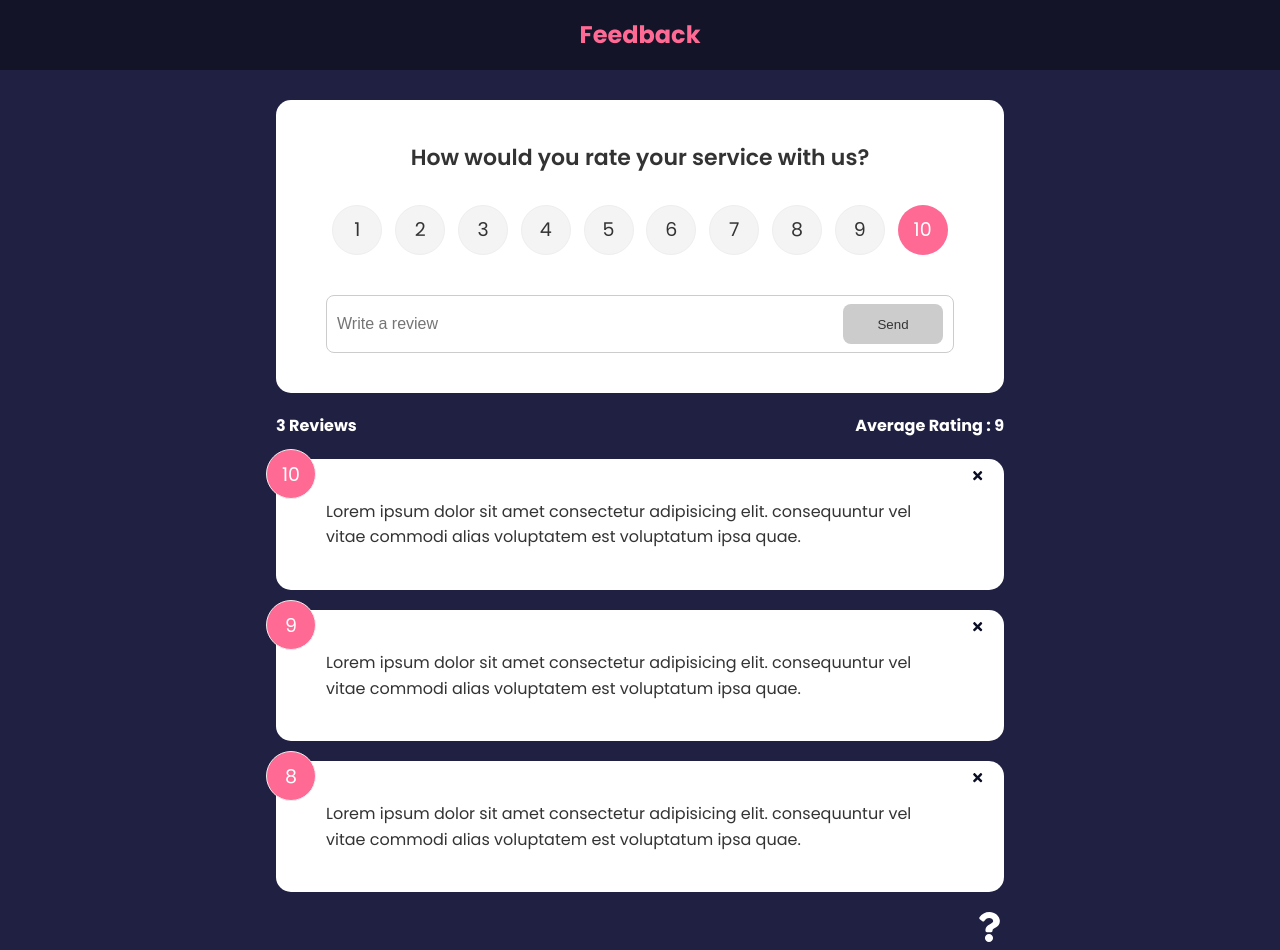
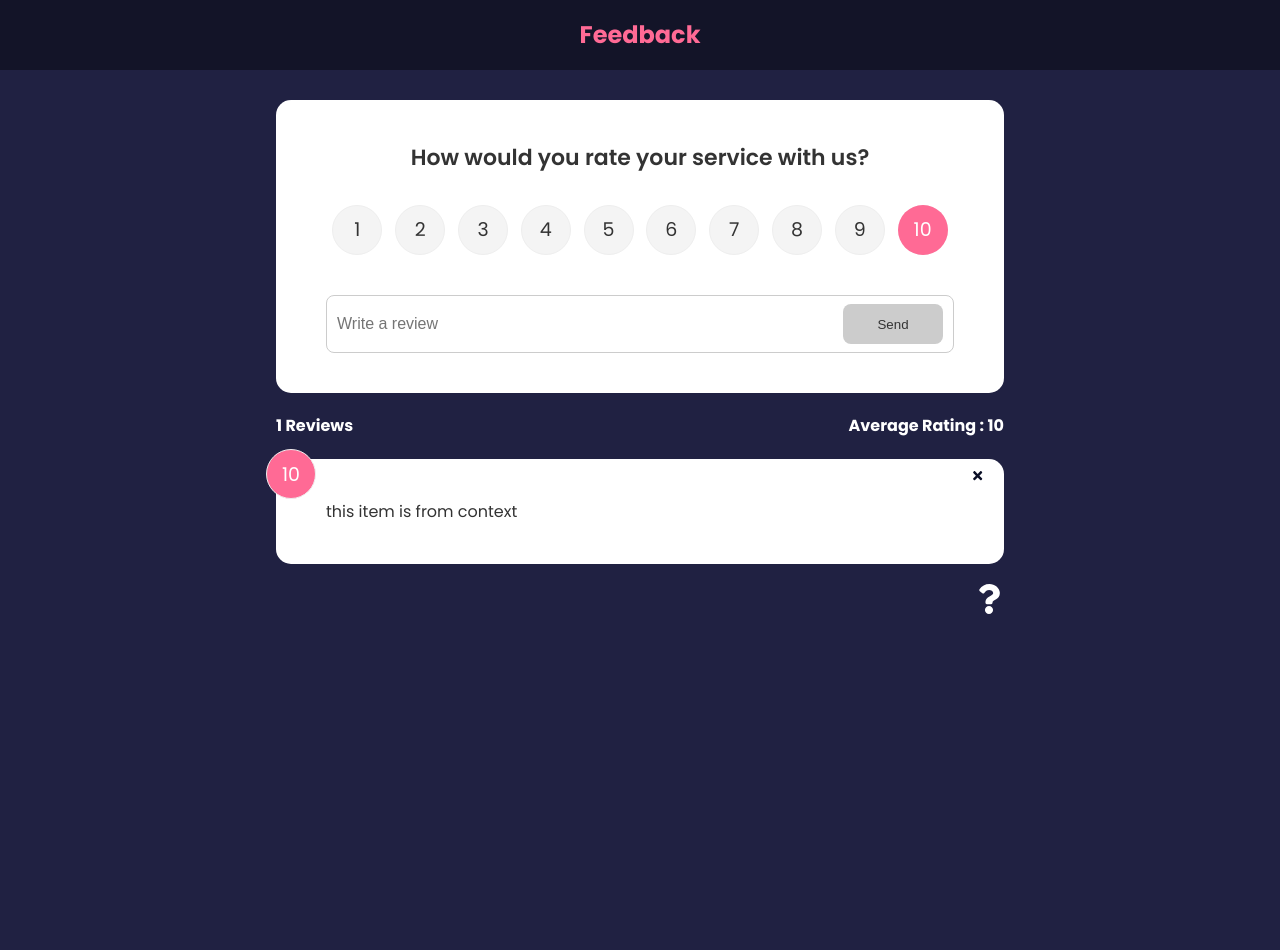
Before and after one commit to DEADHEAD652/Feedback-App, a React (Create React App) app: page / in a window 1280 px wide. After the commit the page ends 800 px from the top, so only its background shows below. Built offline with nearby package versions, Linux system fonts and the light colour scheme.

Commit message:
use of context hook  instead ofprops

```diff
--- a/src/App.js
+++ b/src/App.js
@@ -39,7 +39,7 @@ const deleteFeedback = (id) => {
 <>
 <FeedbackForm handleAdd={addFeedback} />
     <FeedbackStats feedback={feedback}/>
-<FeedbackList feedback={feedback}
+<FeedbackList
 handleDelete = {deleteFeedback}/>
 
 
--- a/src/components/FeedbackList.jsx
+++ b/src/components/FeedbackList.jsx
@@ -1,9 +1,13 @@
 import React from 'react'
 import { motion ,AnimatePresence } from "framer-motion"
-import PropTypes from 'prop-types'
+import { useContext } from 'react'
 import Feedbackitem from './Feedbackitem'
+import FeedbackContext from './context/FeedbackContext'
 
-function FeedbackList({feedback , handleDelete}) {
+function FeedbackList({handleDelete}) {
+const {feedback} = useContext(FeedbackContext)
+
+
   if(!feedback || feedback.length ===0){
     return <p>No feedback yet!</p>
   }
@@ -21,20 +25,8 @@ function FeedbackList({feedback , handleDelete}) {
 </AnimatePresence>
     </div>
   )
-//     return (
 
-//     <div className='feedback-list'>
-//       {feedback.map((item) =>(
-// <Feedbackitem key={item.id} item={item} handleDelete = {handleDelete}/>
-
-// ))}
-//     </div>
-//   )
 }
 
-FeedbackList.propTypes = {
-
-  FeedbackList : PropTypes.array
-}
 
 export default FeedbackList
--- a/src/components/FeedbackStats.jsx
+++ b/src/components/FeedbackStats.jsx
@@ -1,8 +1,14 @@
 import React from 'react'
-import PropTypes from 'prop-types'
+
+import { useContext } from 'react'
+import FeedbackContext from './context/FeedbackContext'
 
 
-function FeedbackStats({feedback}) {
+
+function FeedbackStats() {
+  const {feedback} = useContext(FeedbackContext)
+
+
  let average = feedback.reduce((acc,cur)=>{
 return acc + cur.rating
 
@@ -17,9 +23,6 @@ average = average.toFixed(1).replace(/[.,]0$/,'')
     </div>
   )
 }
-FeedbackStats.prototype = {
 
-    feedback: PropTypes.array.isRequired,
-}
 
 export default FeedbackStats
```
